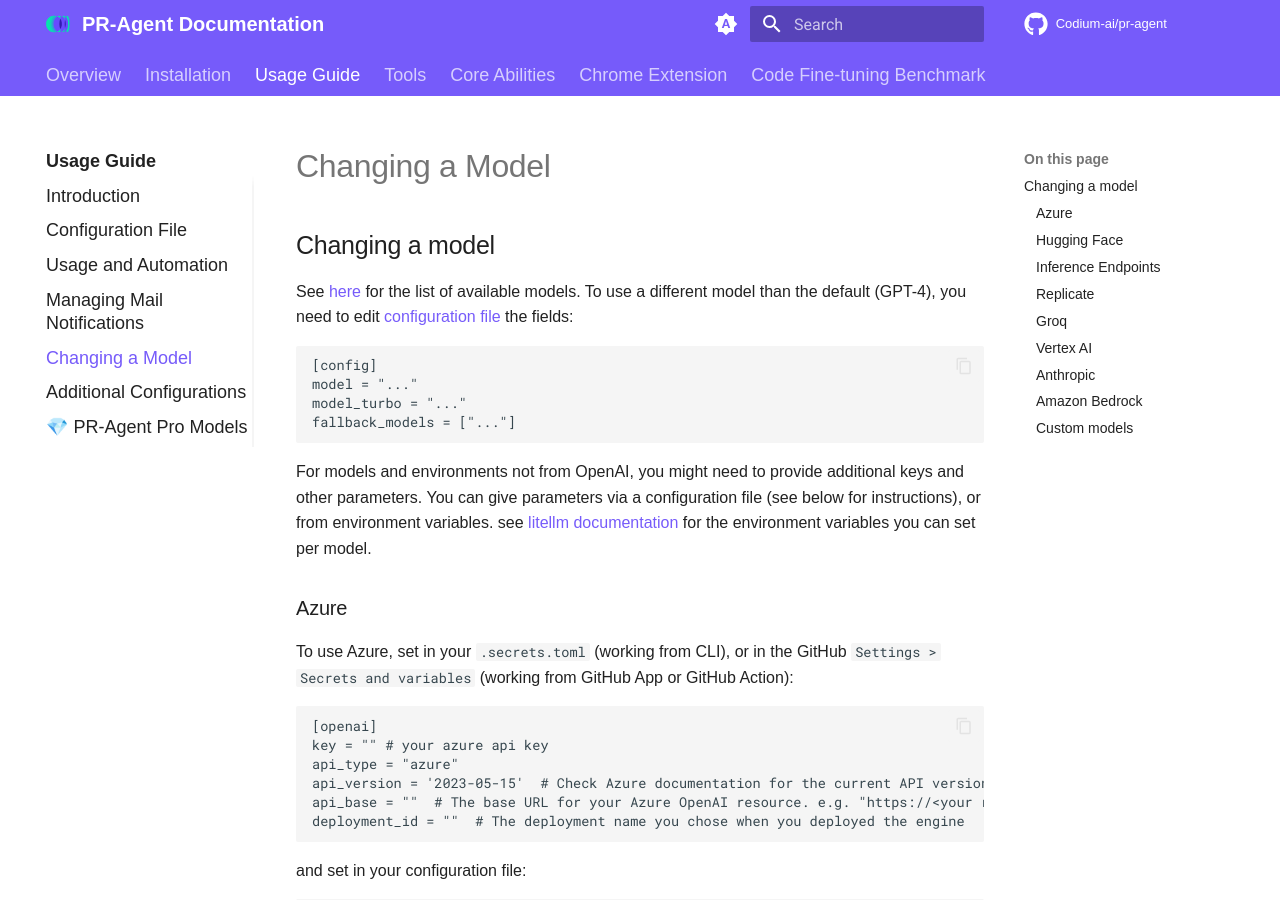
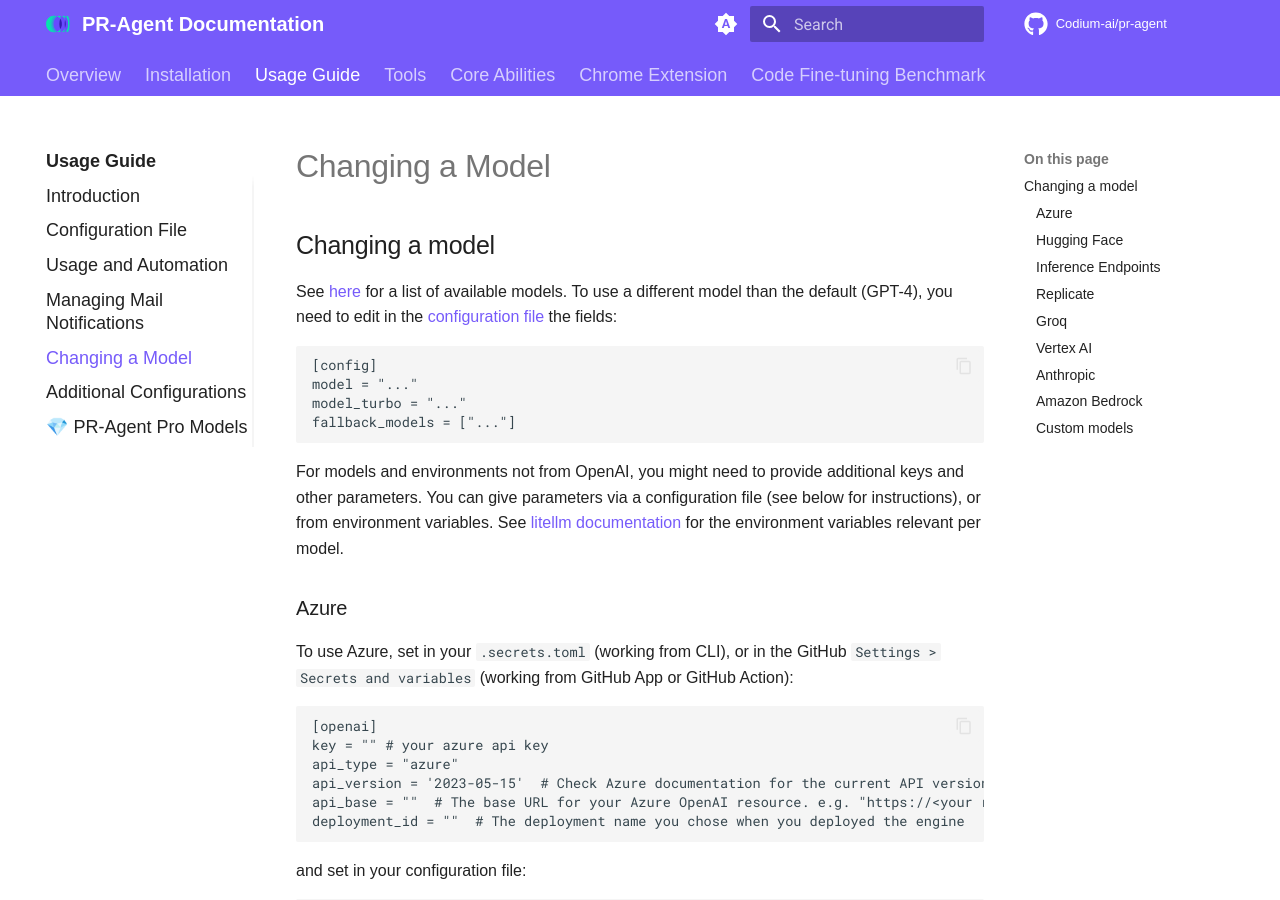
Before and after one commit to Codium-ai/pr-agent, an MkDocs documentation site: the page built from docs/docs/usage-guide/changing_a_model.md, in a window 1280 px wide and 900 px high. Built offline with MkDocs 1.6.1 and Material for MkDocs 9.7.7, drawn with Linux system fonts in a browser that asks for light colours; comment, search, counter and statistics services are not loaded; some of the changed text lies outside the part shown.

Commit message:
Update changing_a_model.md

````diff
--- a/docs/docs/usage-guide/changing_a_model.md
+++ b/docs/docs/usage-guide/changing_a_model.md
@@ -1,7 +1,7 @@
 ## Changing a model
 
-See [here](https://github.com/Codium-ai/pr-agent/blob/main/pr_agent/algo/__init__.py) for the list of available models.
-To use a different model than the default (GPT-4), you need to edit [configuration file](https://github.com/Codium-ai/pr-agent/blob/main/pr_agent/settings/configuration.toml#L2) the fields:
+See [here](https://github.com/Codium-ai/pr-agent/blob/main/pr_agent/algo/__init__.py) for a list of available models.
+To use a different model than the default (GPT-4), you need to edit in the [configuration file](https://github.com/Codium-ai/pr-agent/blob/main/pr_agent/settings/configuration.toml#L2) the fields:
 ```
 [config]
 model = "..."
@@ -10,7 +10,7 @@
 ```
 
 For models and environments not from OpenAI, you might need to provide additional keys and other parameters.
-You can give parameters via a configuration file (see below for instructions), or from environment variables. see [litellm documentation](https://litellm.vercel.app/docs/proxy/quick_start#supported-llms) for the environment variables you can set per model.
+You can give parameters via a configuration file (see below for instructions), or from environment variables. See [litellm documentation](https://litellm.vercel.app/docs/proxy/quick_start#supported-llms) for the environment variables relevant per model.
 
 ### Azure
 
@@ -131,7 +131,7 @@
 
 Your [application default credentials](https://cloud.google.com/docs/authentication/application-default-credentials) will be used for authentication so there is no need to set explicit credentials in most environments.
 
-If you do want to set explicit credentials then you can use the `GOOGLE_APPLICATION_CREDENTIALS` environment variable set to a path to a json credentials file.
+If you do want to set explicit credentials, then you can use the `GOOGLE_APPLICATION_CREDENTIALS` environment variable set to a path to a json credentials file.
 
 ### Anthropic
 
@@ -171,7 +171,9 @@
 AWS session is automatically authenticated from your environment, but you can also explicitly set `AWS_ACCESS_KEY_ID`, `AWS_SECRET_ACCESS_KEY` and `AWS_REGION_NAME` environment variables. Please refer to [this document](https://litellm.vercel.app/docs/providers/bedrock) for more details.
 
 ### Custom models
+
 If the relevant model doesn't appear [here](https://github.com/Codium-ai/pr-agent/blob/main/pr_agent/algo/__init__.py), you can still use it as a custom model:
+
 (1) Set the model name in the configuration file:
 ```
 [config]
````
